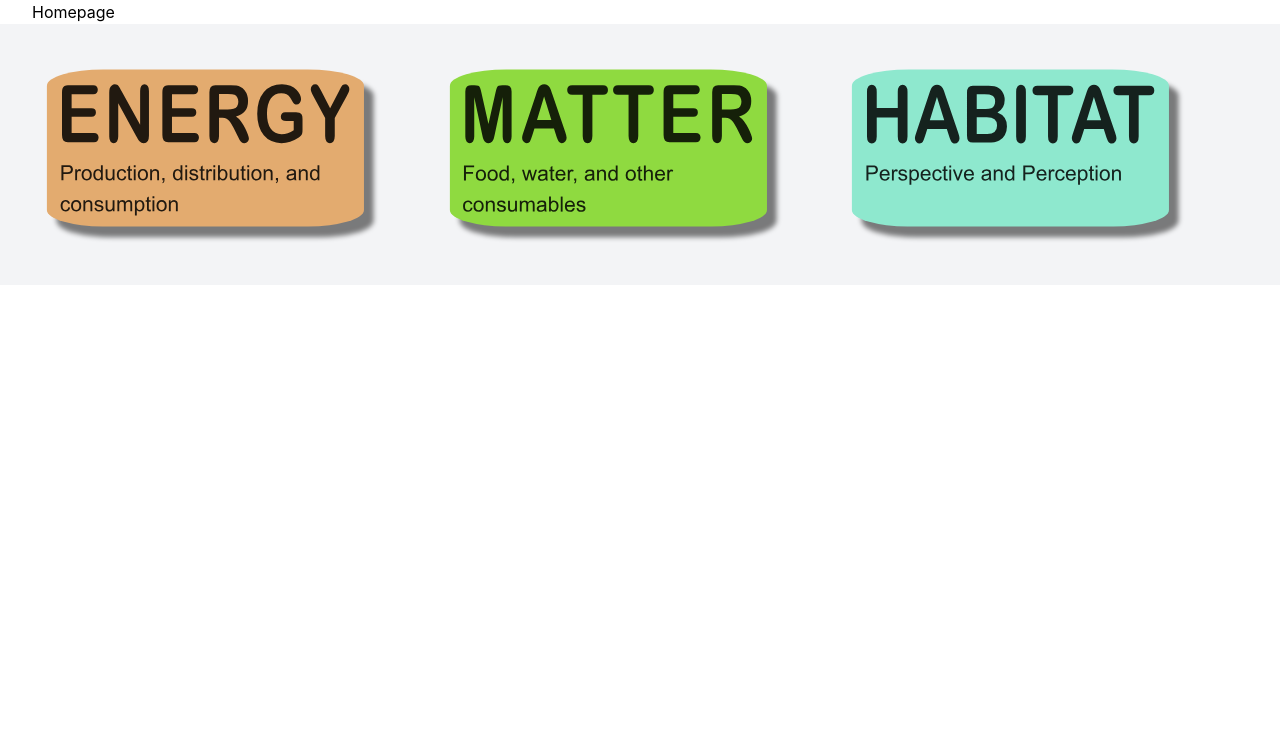
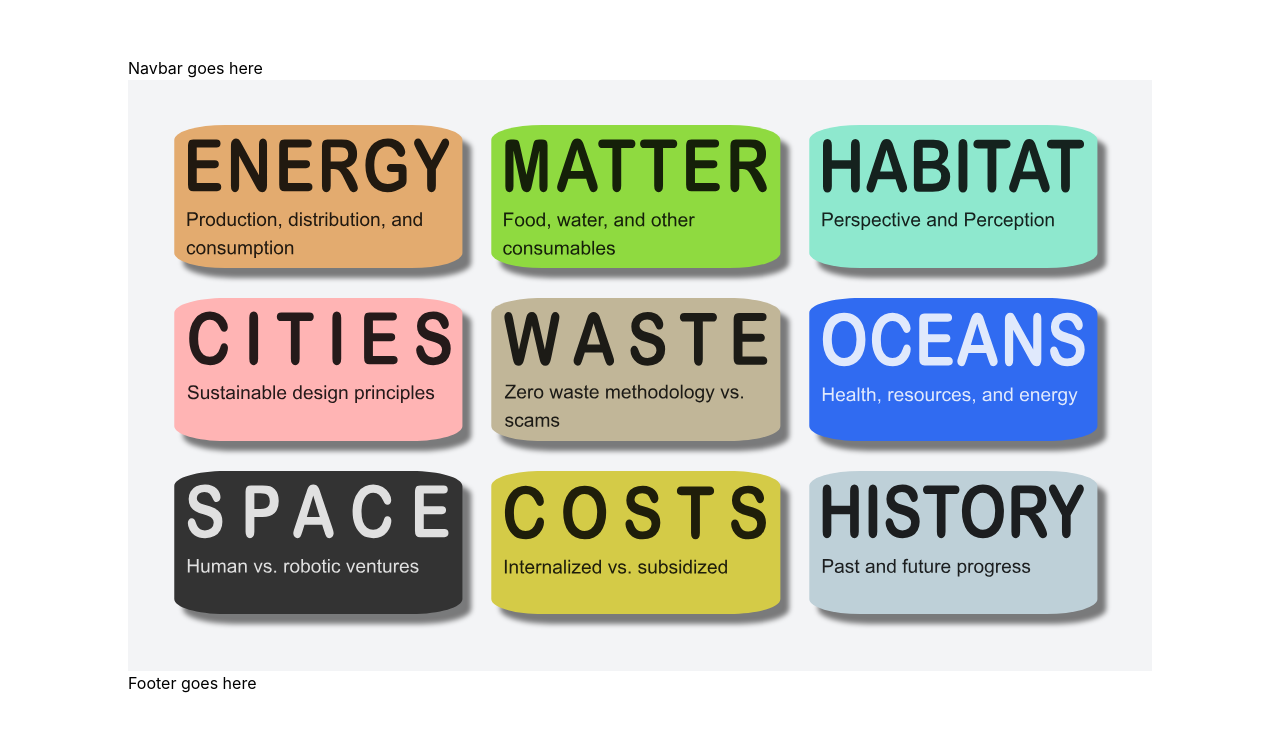
Before and after one commit to Richard-Burd/ucs-website, a Next.js app: page / in a window 1280 px wide. Shown: the top 732 px of the page. Built offline with nearby package versions, Linux system fonts and the light colour scheme.

Commit message:
layout, navbar, & footer components created

```diff
--- /dev/null
+++ b/components/footer.js
@@ -0,0 +1,7 @@
+export default function Footer() {
+    return (
+      <div>
+        <p>Footer goes here</p>
+      </div>
+    )
+  }
--- /dev/null
+++ b/components/layout.js
@@ -0,0 +1,12 @@
+import Navbar from './navbar'
+import Footer from './footer'
+
+export default function Layout({ children }) {
+  return (
+    <div className={"py-14 sm:max-w-screen-md lg:max-w-screen-lg mx-auto"}>
+      <Navbar/>
+      <main>{children}</main>
+      <Footer/>
+    </div>
+  )
+}
--- /dev/null
+++ b/components/navbar.js
@@ -0,0 +1,7 @@
+export default function Navbar() {
+    return (
+      <div>
+        <p>Navbar goes here</p>
+      </div>
+    )
+  }
--- a/pages/_app.js
+++ b/pages/_app.js
@@ -1,7 +1,12 @@
 import '../styles/globals.css'
+import Layout from '../components/layout'
 
 function MyApp({ Component, pageProps }) {
-  return <Component {...pageProps} />
+  return (
+    <Layout>
+      <Component {...pageProps} />
+    </Layout>
+  )
 }
 
 export default MyApp
--- a/pages/index.js
+++ b/pages/index.js
@@ -5,16 +5,11 @@ import styles from '../styles/Home.module.css'
 export default function Home() {
   return (
     <>
-    <div className={styles.container}>
-      <h1>Homepage</h1>
-    </div>
-
     <div className={"gap-2 justify-center grid lg:grid-cols-3 md:grid-cols-2 bg-gray-100 p-10"}>
       <a className={"transform focus:scale-110 transition duration-300"} href="http://urbancruiseship.org/site/energy" target="_blank" rel="noreferrer">
         <span className={"absolute text-purple-700 text-opacity-0 text-xs"}>energy production, distribution, and consumption</span>
         <img className={"transform hover:scale-110 transition duration-300"} src="images/homepage-icons/energy.svg" alt="icon that is a link to the matter site"/>
       </a>
-
 
       <a className={"transform focus:scale-110 transition duration-300"} href="http://urbancruiseship.org/site/foodwater" target="_blank" rel="noreferrer">
         <span className={"absolute text-purple-700 text-opacity-0 text-xs"}>matter, food, water, and other consumables</span>
@@ -26,19 +21,36 @@ export default function Home() {
         <img className={"transform hover:scale-110 transition duration-300"} src="/images/homepage-icons/habitat.svg" alt="icon that is a link to the habitat site"/>
       </a>
 
+      <a className={"transform focus:scale-110 transition duration-300"} href="http://urbancruiseship.org/site/cities" target="_blank" rel="noreferrer">
+        <span className={"absolute text-purple-700 text-opacity-0 text-xs"}>cities, sustainable design principles </span>
+        <img className={"transform hover:scale-110 transition duration-300"} src="/images/homepage-icons/cities.svg" alt="icon that is a link to the cities site"/>
+      </a>
 
+      <a className={"transform focus:scale-110 transition duration-300"} href="http://urbancruiseship.org/site/waste" target="_blank" rel="noreferrer">
+        <span className={"absolute text-purple-700 text-opacity-0 text-xs"}>waste, zero waste methodology vs. scams </span>
+        <img className={"transform hover:scale-110 transition duration-300"} src="/images/homepage-icons/waste.svg" alt="icon that is a link to the waste site"/>
+      </a>
 
+      <a className={"transform focus:scale-110 transition duration-300"} href="http://urbancruiseship.org/site/oceans" target="_blank" rel="noreferrer">
+        <span className={"absolute text-purple-700 text-opacity-0 text-xs"}>oceans, health, resources, and energy </span>
+        <img className={"transform hover:scale-110 transition duration-300"} src="/images/homepage-icons/oceans.svg" alt="icon that is a link to the oceans site"/>
+      </a>
 
+      <a className={"transform focus:scale-110 transition duration-300"} href="http://urbancruiseship.org/site/space" target="_blank" rel="noreferrer">
+        <span className={"absolute text-purple-700 text-opacity-0 text-xs"}>space, human vs. robotic ventures </span>
+        <img className={"transform hover:scale-110 transition duration-300"} src="/images/homepage-icons/space.svg" alt="icon that is a link to the cities site"/>
+      </a>
 
+      <a className={"transform focus:scale-110 transition duration-300"} href="http://urbancruiseship.org/site/internalization" target="_blank" rel="noreferrer">
+        <span className={"absolute text-purple-700 text-opacity-0 text-xs"}>costs, internalized vs. subsidized </span>
+        <img className={"transform hover:scale-110 transition duration-300"} src="/images/homepage-icons/costs.svg" alt="icon that is a link to the waste site"/>
+      </a>
 
-
-
-
-
-
-
+      <a className={"transform focus:scale-110 transition duration-300"} href="/topic/history/endeavors" target="_blank" rel="noreferrer">
+        <span className={"absolute text-purple-700 text-opacity-0 text-xs"}>history, past and future progress</span>
+        <img className={"transform hover:scale-110 transition duration-300"} src="/images/homepage-icons/history.svg" alt="icon that is a link to the oceans site"/>
+      </a>
     </div>
-
     </>
   )
 }
```
